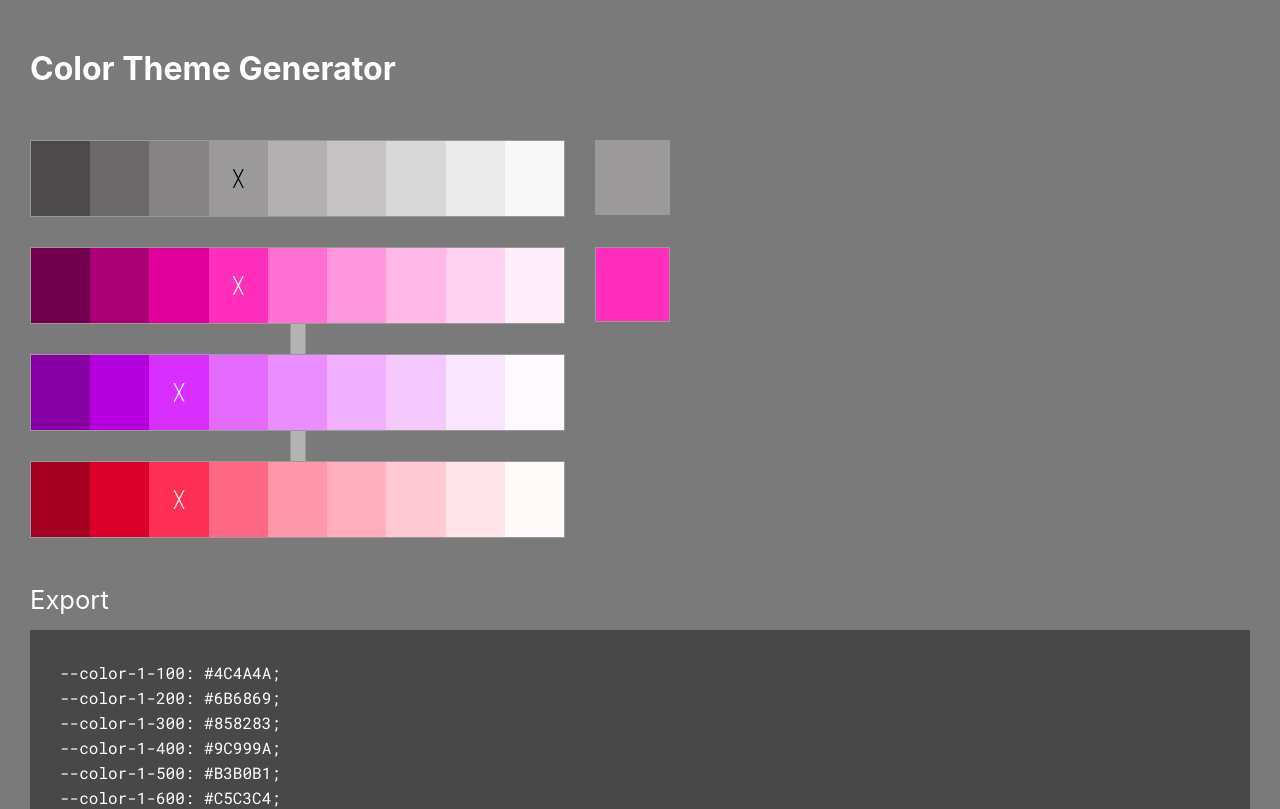
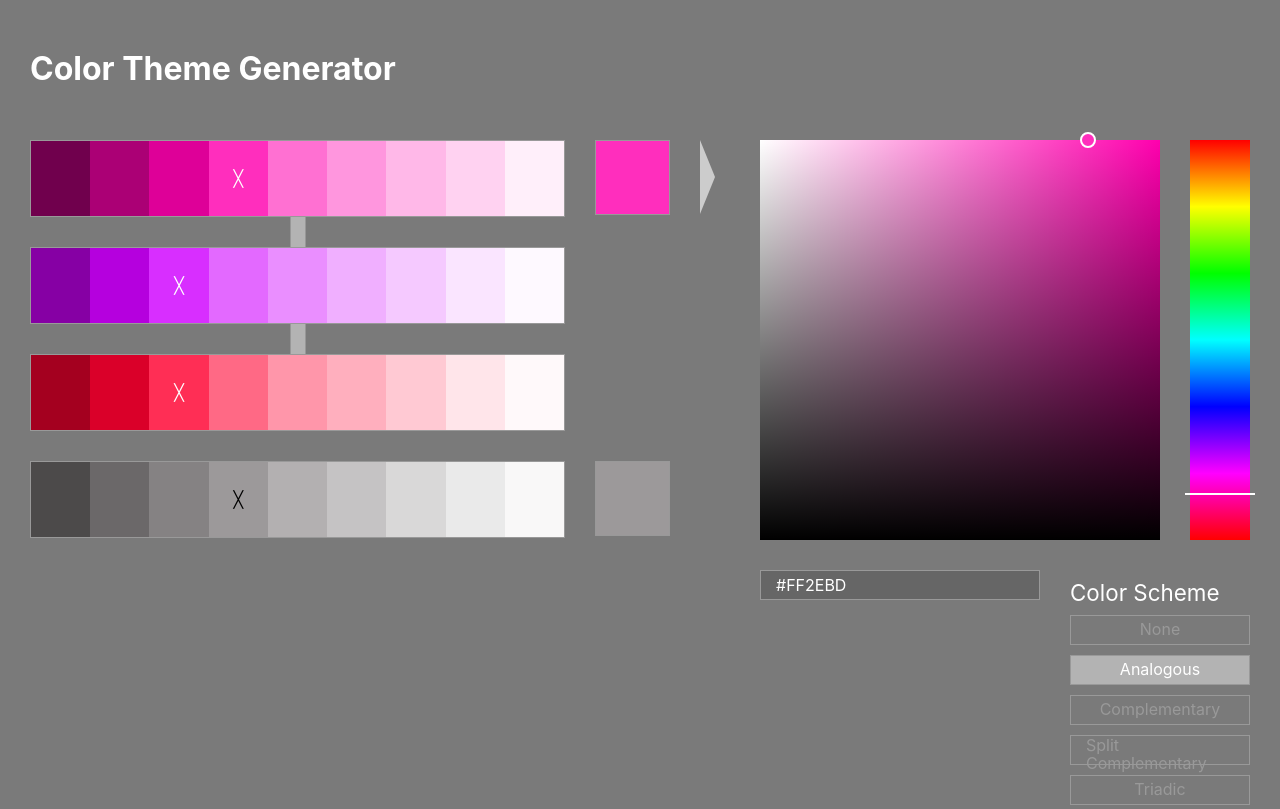
Before and after one commit to jaekwak02/colorgen, a React (Create React App) app: page / in a window 1280 px wide. Shown: the top 809 px of the page. Built offline with nearby package versions, Linux system fonts and the light colour scheme.

Commit message:
Layout Improvement, Default Editing Index

```diff
--- a/src/components/NewColorGen.js
+++ b/src/components/NewColorGen.js
@@ -5,10 +5,10 @@ import ColorGeneratorRow from "./ColorGeneratorRow";
 import ColorPicker from "./ColorPicker";
 
 const NewColorGen = () => {
-  const [editingIndex, setEditingIndex] = useState(-1);
+  const [editingIndex, setEditingIndex] = useState(0);
   const [baseColors, setBaseColors] = useState([
+    { color: "#FF2EBD", scheme: "analogous" },
     { color: "#9C999A", scheme: null },
-    { color: "#FF2EBD", scheme: "analogous" }
   ]);
   const generatedColors = baseColors.map(c => generateColors(c.color));
   const generatedColorSchemes = baseColors
@@ -116,6 +116,8 @@ const NewColorGen = () => {
 
 const ElContainer = styled.div`
   padding: 30px;
+  max-width: 1600px;
+  margin: auto;
 
   display: grid;
   grid-gap: 30px;
```
